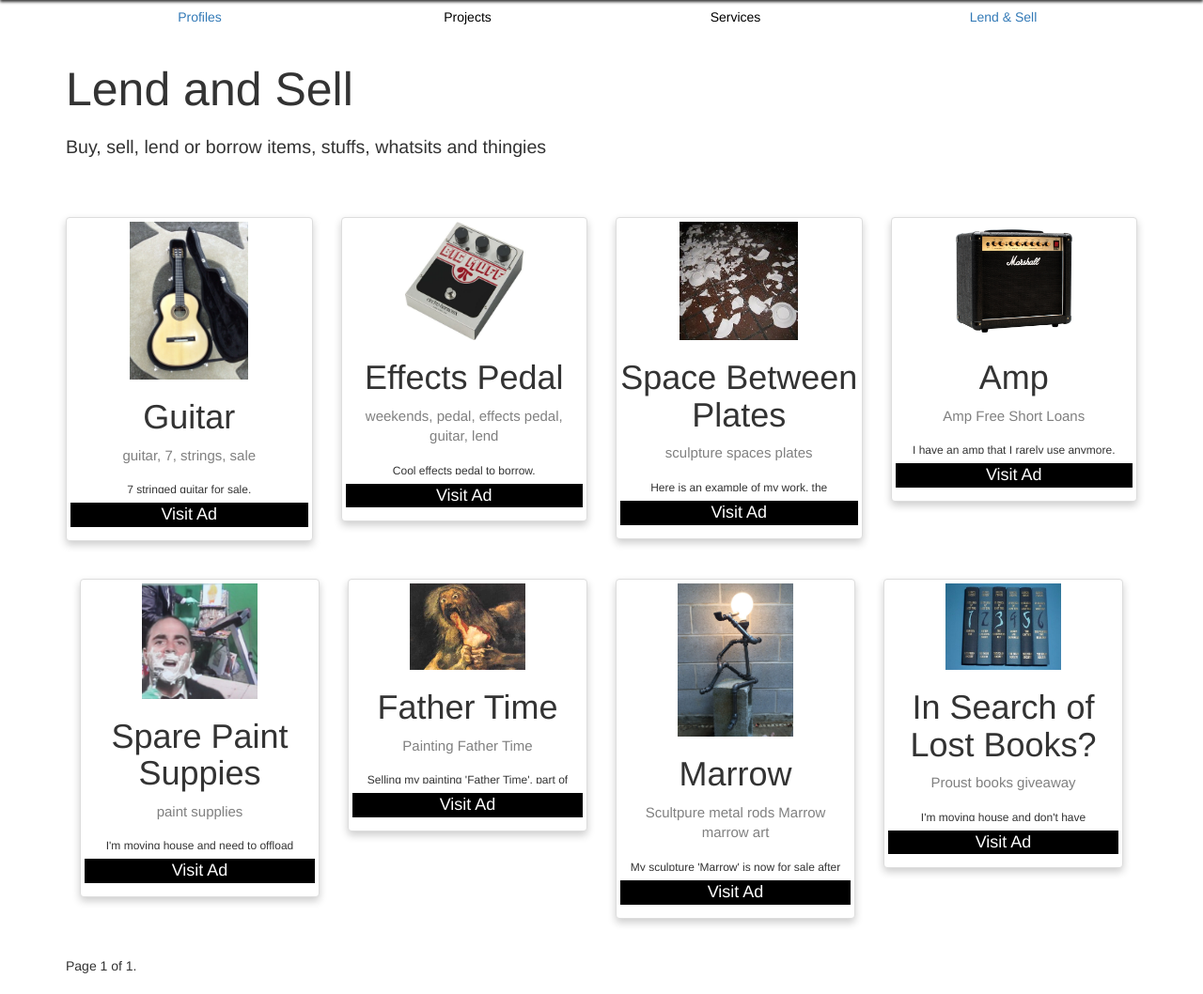
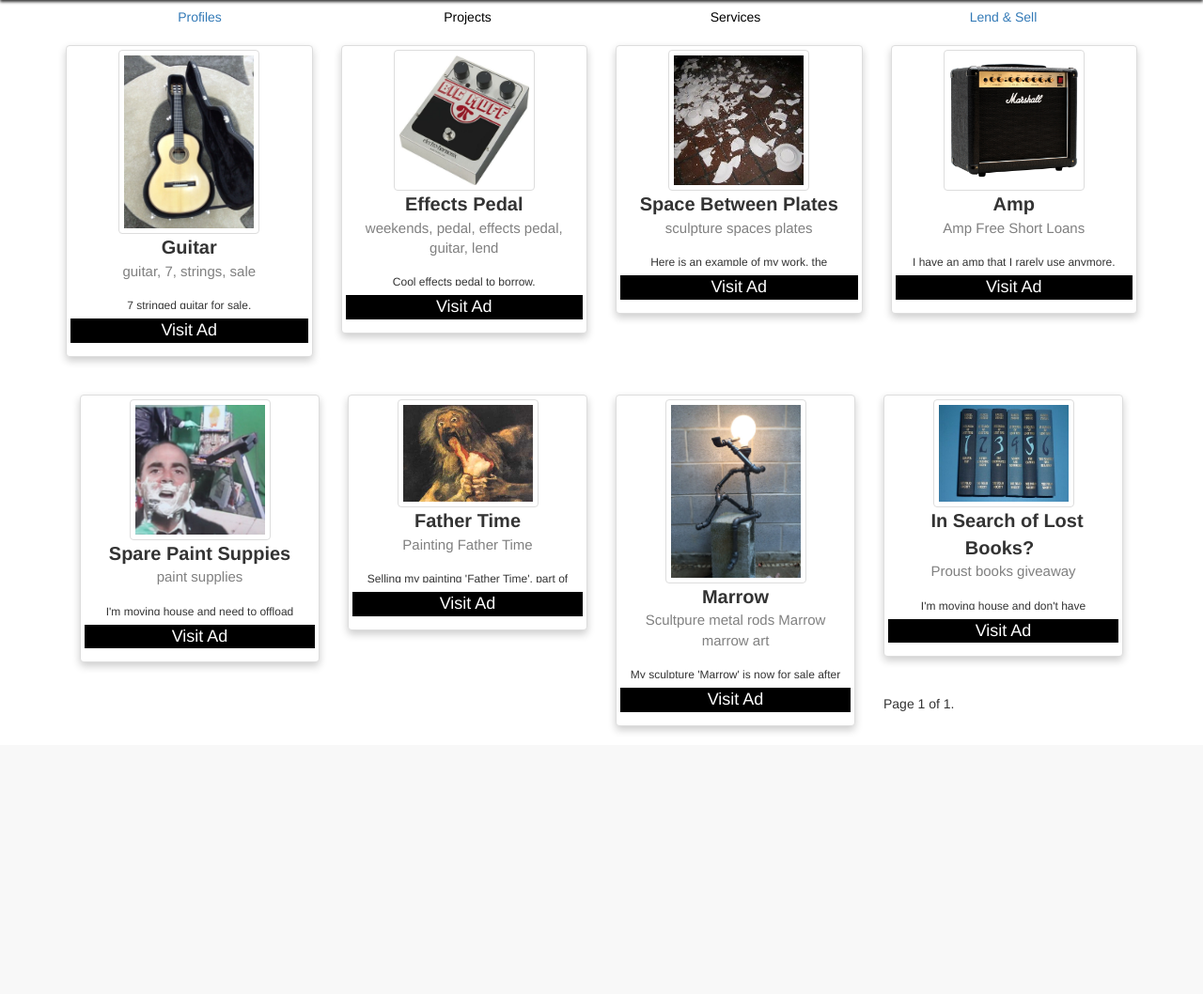
Before and after one commit to Teamy2019/tbcscotland, a Django app: page /tbc/lendandsell/ in a window 1280 px wide. Shown: the part 52-1110 px from the top of the page at 94% size. After the commit the page ends 830 px from the top, so only its background shows below. Run offline with Django 3.2, Linux system fonts and the light colour scheme; data comes from the database, SQL or seed files in the repository; some libraries are stand-ins or nearby versions.

Commit message:
Update lendandsell.html

```diff
--- a/templates/tbc/lendandsell.html
+++ b/templates/tbc/lendandsell.html
@@ -3,20 +3,13 @@
 
 {% block body_block %}
 <div class="container">
-<div class="row" style="height:20px;"></div>
-<header>
-  <h1 style="font-size:50px">Lend and Sell</h1>
-</header>
-<div class="row" style="height:10px;"></div>
-<div style="font-size:140%;">Buy, sell, lend or borrow items, stuffs, whatsits and thingies</div>
-<div class="row" style="height:40px;"></div>
     <div class="row">
         {% for lend in lend_and_sell %}
         <div class="col-lg-3">
             <br>
             <div class="thumbnail">
-                <img src="{{ lend.image.url }}" style="max-width:50%;max-height:50%;">
-                <h1>{{ lend.title }}</h1>
+                <img class="thumbnail_image" src="{{ lend.image.url }}">
+                <h class="headerinthumbnail">{{ lend.title }}</h>
                 <p class="keywords">{{ lend.keywords }}</p>
                 <p class="textinthumbnail">{{ lend.description }}</p>
                 <p><a href="{% url 'show_lendandsell' lend.slug %}"><button>Visit Ad</button></a></p>
@@ -26,8 +19,7 @@
     </div>
     {% endif %}
     {% endfor %}
-</div>
-<div class="container">
+
     <div>
         {% if user.is_authenticated %}
             <br>
```
